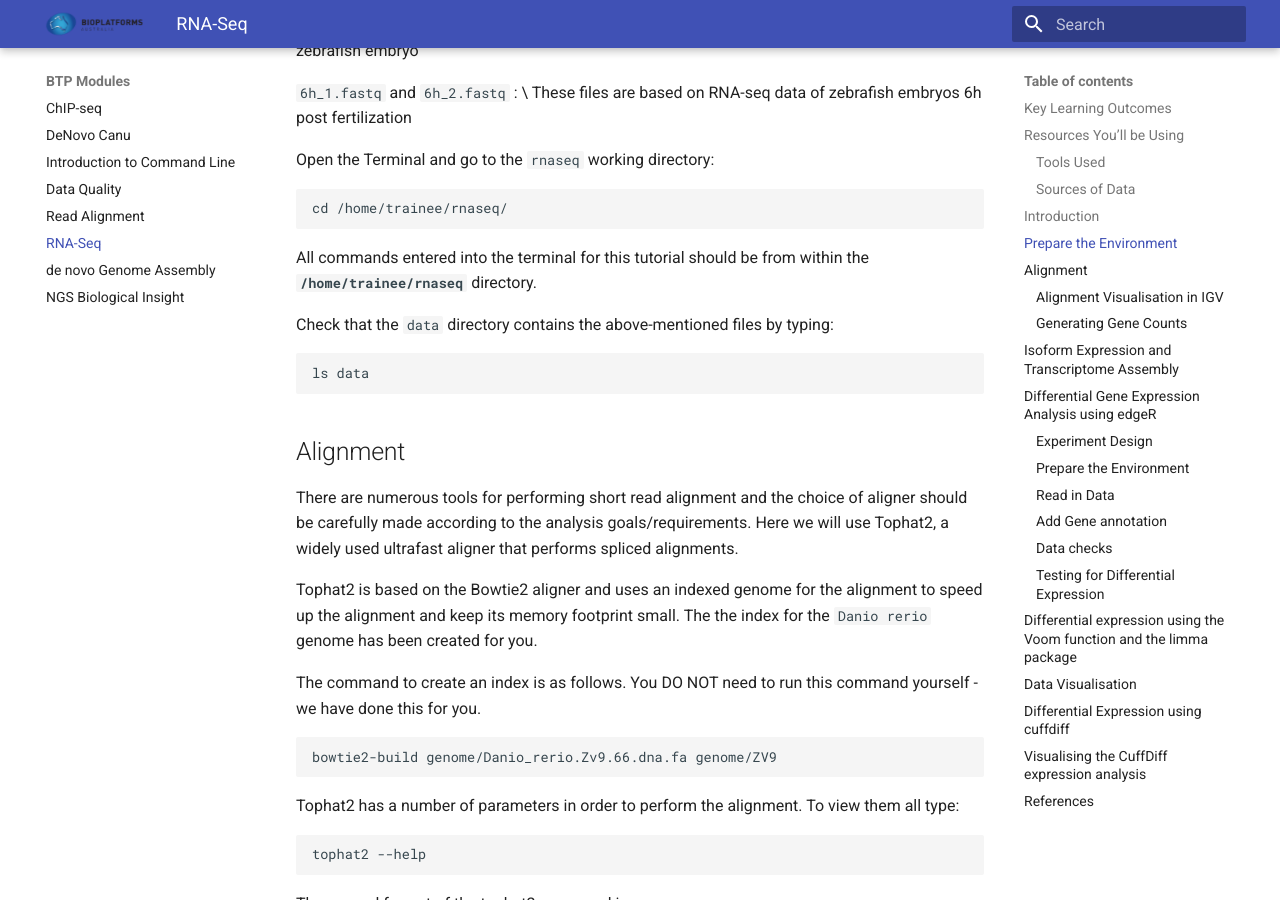
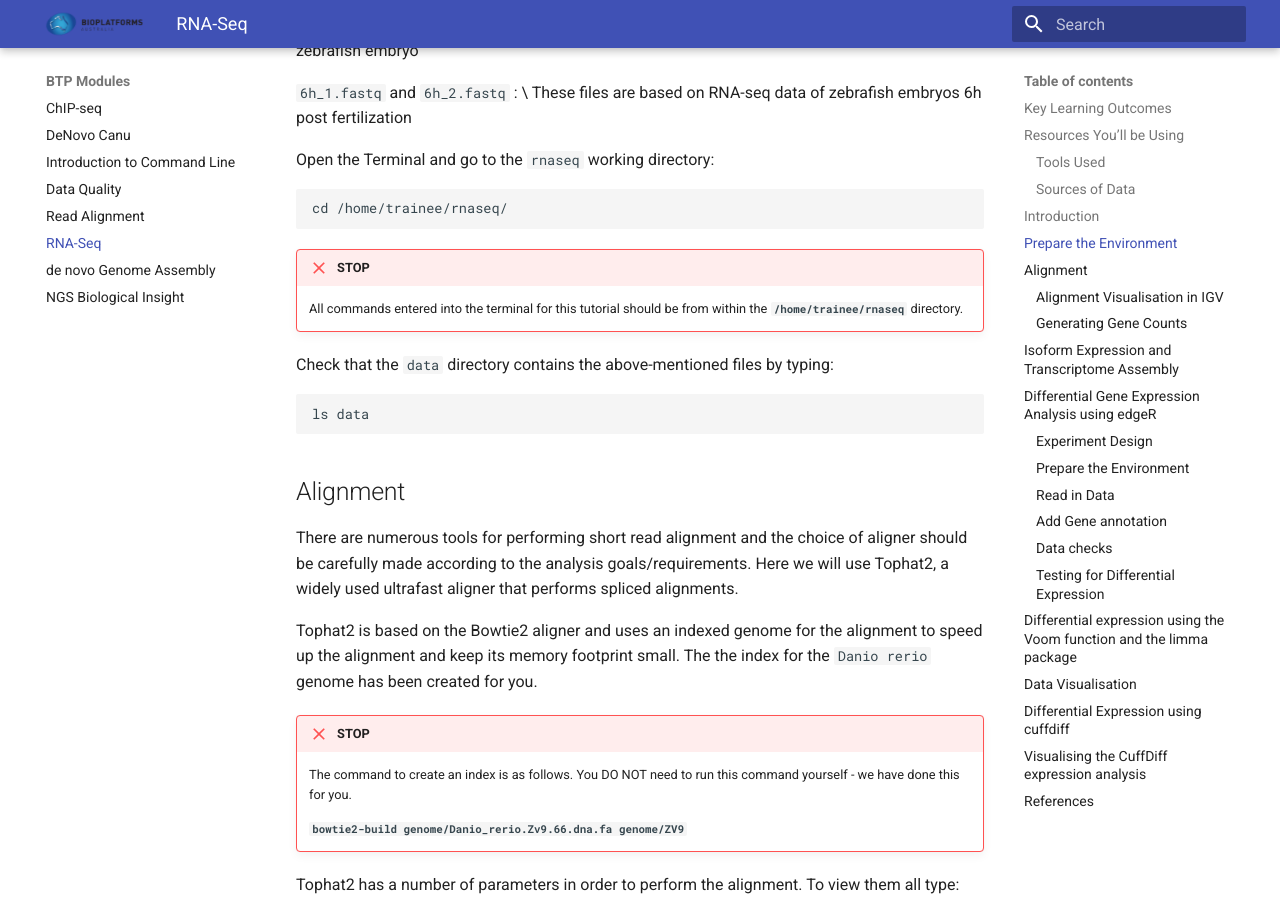
Before and after one commit to tsonika/intro-ngs-manuals, an MkDocs documentation site: the page built from docs/modules/btp-module-rna-seq/rna-seq.md, in a window 1280 px wide and 900 px high, scrolled down 2237 px. Built offline with MkDocs 1.6.1 and Material for MkDocs 9.7.7, drawn with Linux system fonts in a browser that asks for light colours; old or Windows-style settings are respelled for this version of MkDocs.

Commit message:
Added some stop messages

```diff
--- a/docs/modules/btp-module-rna-seq/rna-seq.md
+++ b/docs/modules/btp-module-rna-seq/rna-seq.md
@@ -112,8 +112,9 @@ Open the Terminal and go to the `rnaseq` working directory:
 
     cd /home/trainee/rnaseq/
 
-All commands entered into the terminal for this tutorial should be from
-within the **`/home/trainee/rnaseq`** directory.
+!!! failure "STOP"
+    All commands entered into the terminal for this tutorial should be from
+    within the **`/home/trainee/rnaseq`** directory.
 
 Check that the `data` directory contains the above-mentioned files by
 typing:
@@ -133,10 +134,10 @@ the alignment to speed up the alignment and keep its memory footprint
 small. The the index for the `Danio rerio` genome has been created for
 you.
 
-The command to create an index is as follows. You DO NOT need to run
-this command yourself - we have done this for you.
+!!! failure "STOP"
+    The command to create an index is as follows. You DO NOT need to run this command yourself - we have done this for you.
 
-    bowtie2-build genome/Danio_rerio.Zv9.66.dna.fa genome/ZV9
+    **`bowtie2-build genome/Danio_rerio.Zv9.66.dna.fa genome/ZV9`**
 
 Tophat2 has a number of parameters in order to perform the alignment. To
 view them all type:
```
